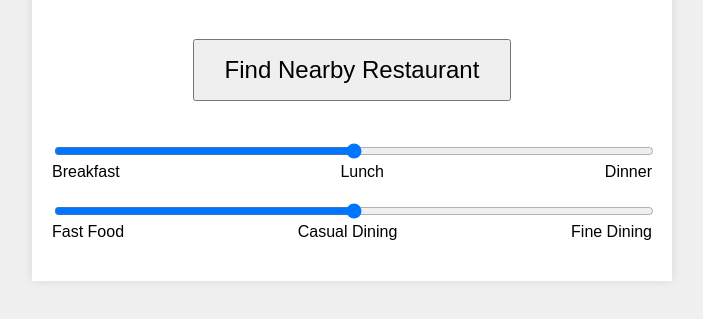
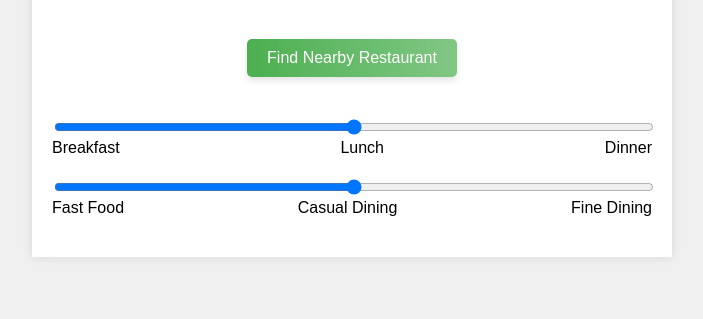
Before and after one commit to Bkrahn96/fantastic-goggles, a website: page index.html in a window 1280 px wide. Shown: the part 131-450 px from the top of the page, without its empty margins (288-991 px from the left). Drawn offline with Linux system fonts and the light colour scheme.

Commit message:
Enhanced button appearance.

```diff
--- a/index.html
+++ b/index.html
@@ -10,7 +10,7 @@
 <body>
     <div class="container">
         <h1>Find a Restaurant</h1>
-        <button id="findRestaurant" class="big-button">Find Nearby Restaurant</button>
+        <button id="findRestaurant" class="styled-button">Find Nearby Restaurant</button>
 
         <div class="slider-container">
             <input type="range" min="0" max="2" value="0" class="slider" id="mealTimeSlider">
--- a/style.css
+++ b/style.css
@@ -12,10 +12,20 @@ body {
     box-shadow: 0 0 10px rgba(0, 0, 0, 0.1);
     text-align: center; /* Center the content */
 }
-.big-button {
-    font-size: 1.5em;
-    padding: 15px 30px;
+.styled-button {
+    font-size: 1em;
+    padding: 10px 20px;
     margin: 20px 0;
+    background: linear-gradient(to right, #4caf50, #81c784);
+    color: white;
+    border: none;
+    border-radius: 5px;
+    box-shadow: 0 4px 6px rgba(0, 0, 0, 0.1);
+    cursor: pointer;
+    transition: background 0.3s ease;
+}
+.styled-button:hover {
+    background: linear-gradient(to right, #388e3c, #66bb6a);
 }
 .slider-container {
     margin: 20px 0;
```
